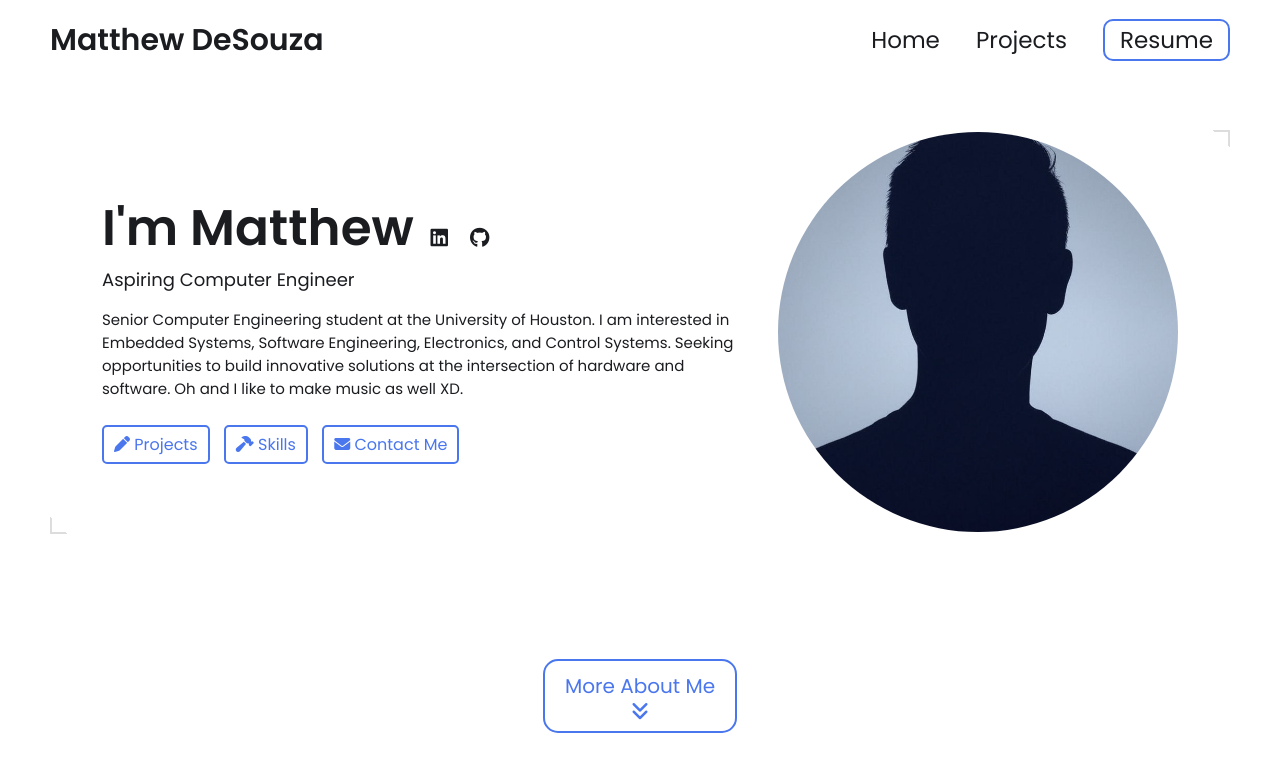
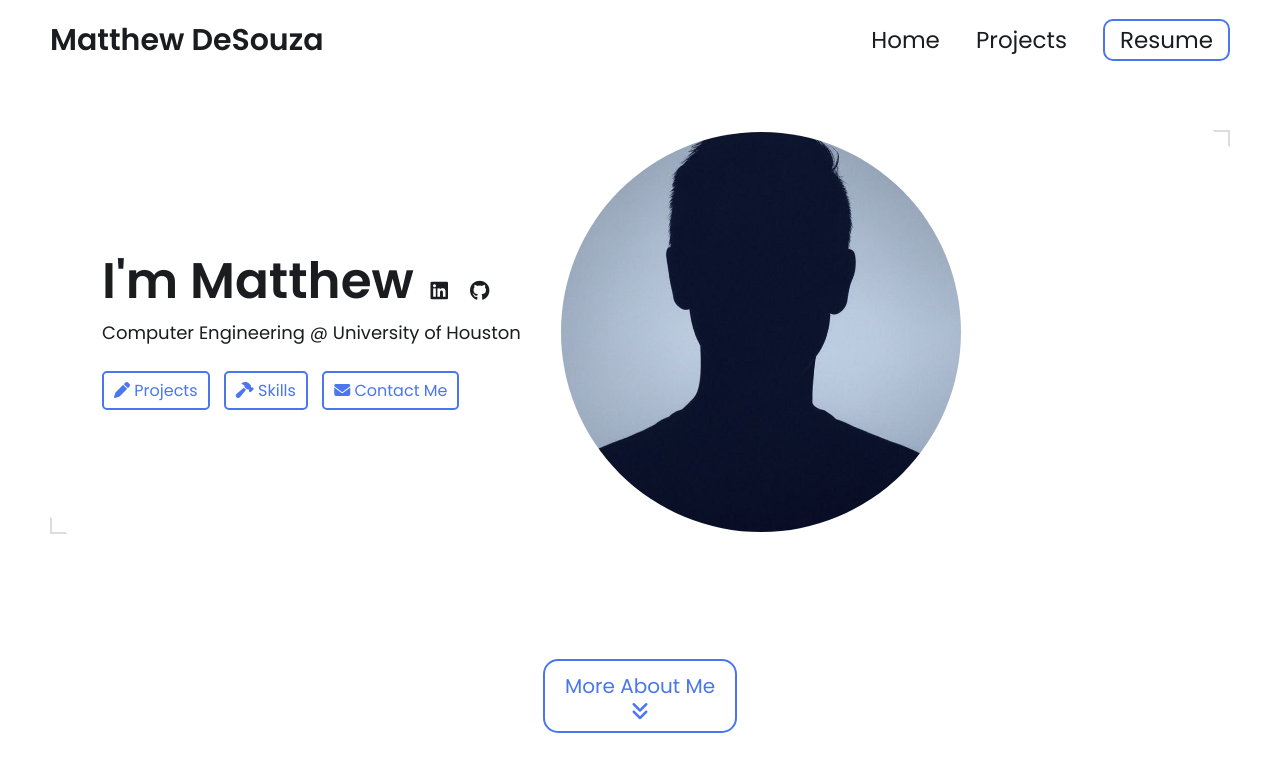
Before and after one commit to mcdesouza/mcdesouza.github.io, a Jekyll site: the page built from index.html, in a window 1280 px wide and 900 px high. Shown: the top 772 px of the window. Built offline with Jekyll 4.4.1, drawn with Linux system fonts in a browser that asks for light colours.

Commit message:
Update _config.yml

```diff
--- a/_config.yml
+++ b/_config.yml
@@ -13,11 +13,9 @@ title: Matthew DeSouza's Portfolio # This is what shows up in the tab of the bro
 
 # Hero Section
 name: Matthew DeSouza
-headline: Aspiring Computer Engineer
+headline: Computer Engineering @ University of Houston
 description: >- # dont remove this line. this will ignore all new lines until the next section
-  Senior Computer Engineering student at the University of Houston. I am interested in Embedded Systems, Software Engineering,
-  Electronics, and Control Systems. Seeking opportunities to build innovative solutions at the intersection of hardware and software.
-  Oh and I like to make music as well XD.
+
 # Place your profile image in /assets/images/profile-image/folder and edit the file name
 profile_image: ./assets/images/profile-image/avatar.jpeg
 
@@ -30,8 +28,8 @@ resume-url: https://drive.google.com/file/d/13Z3duVzh-gguPU5r03oJVEE6rV9rd3DS/vi
 # Set up external links - this will show up as small icons next to your name.
 
 external-links:    # input only your own url slug. The icons with missing entries will not appear.
-  linkedin: linkedin    # https://www.linkedin.com/in/mattdesouza1
-  github: github    # https://github.com/mcdesouza
+  linkedin: linkedin     https://www.linkedin.com/in/mattdesouza1
+  github: github     https://github.com/mcdesouza
   stackoverflow:      # https://stackoverflow.com/users/{your url slug}
   medium:            # https://medium.com/@{your url slug}
   x-twitter:   # https://x.com/{your url slug}
```
